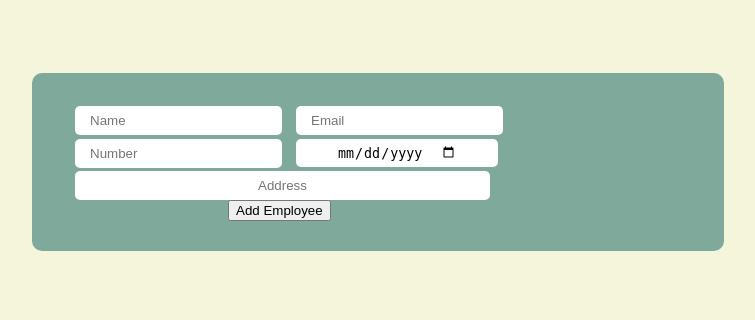
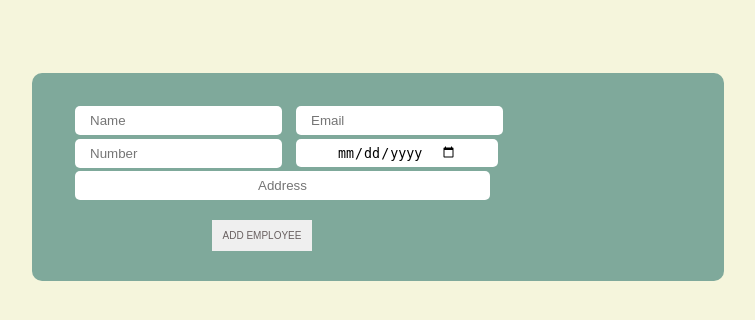
Before and after one commit to PromitSarker/CSE311_Project, a PHP site: page /AddEmployees.html in a window 1280 px wide. Shown: the part 162-482 px from the top of the page, without its empty margins (292-1047 px from the left). Run offline with PHP 8.4, Linux system fonts and the light colour scheme.

Commit message:
Final Issue

```diff
--- a/Login.php
+++ b/Login.php
@@ -27,7 +27,7 @@
       $count = mysqli_num_rows($result);
 
       if($count == 1) {
-         header('Location: login.php?redirect=plan1.php');
+         header('refresh:1;url=HomeScreen.php');
       }
       else {
          echo "Invalid Mail or Pass";
--- a/Stylesheet.css
+++ b/Stylesheet.css
@@ -22,9 +22,9 @@ table {
 }
 
 .content {
-	width:720px;
-	margin:0 auto 0 auto;
-	text-align:center;
+  width: 720px;
+  margin: 0 auto 0 auto;
+  text-align: center;
 }
 .login,
 .empadd {
@@ -39,7 +39,7 @@ table {
 }
 
 .forpass {
-   background-color: #7fa99b;
+  background-color: #7fa99b;
   padding: 30px 30px 30px 30px;
   border-radius: 10px;
   margin-right: auto;
@@ -49,8 +49,8 @@ table {
 }
 
 .logo {
-	float:right;
-	margin-right:30px;
+  float: right;
+  margin-right: 30px;
 }
 
 .td1 {
@@ -128,7 +128,15 @@ table {
 }
 
 .bemp {
-  margin-left: 166px;
+  margin-left: 150px;
+  margin-top: 20px;
+  cursor: pointer;
+  color: rgb(105, 96, 96);
+  font-size: 10px;
+  text-transform: uppercase;
+  width: 100px;
+  border: 0;
+  padding: 10px;
 }
 
 .baritem {
--- a/currentStock.php
+++ b/currentStock.php
@@ -1,3 +1,7 @@
+<?php
+ include("header.html");
+?>
+
 <!DOCTYPE html>
 <html lang="en">
 <head>
--- a/registration.php
+++ b/registration.php
@@ -35,6 +35,7 @@ if(isset($_POST['reg']))
     $user_check_query = "SELECT * FROM users WHERE name='$name' OR mail='$mail'";
     $result = mysqli_query($db, $user_check_query);
     $user = mysqli_fetch_assoc($result);
+  $count = mysqli_num_rows($result);
 
   if ($user)
   {
@@ -47,11 +48,16 @@ if(isset($_POST['reg']))
     }
   }
 
+  if($count == 1) {
+         header('refresh:1;url=Login.html');
+      }
+
   	$query = "INSERT INTO users (name, mail, password)
   			  VALUES('$name', '$mail', '$password')";
   	mysqli_query($db, $query);
 
     $_SESSION['name'] = $name;
   	$_SESSION['success'] = "You are now logged in";
+    header('location: Login.html');
 }
 ?>
--- a/server.php
+++ b/server.php
@@ -1,3 +1,3 @@
 <?php
-$db = mysqli_connect("localhost", "root", "", "database");
+$db = mysqli_connect("localhost", "root", "", "medicines");
 ?>
```
Also changed, not shown: Login.html (+18 -4 lines), Stock.html (+7 -18 lines), currentStock.css (+17 -13 lines), signup.html (+21 -4 lines), 1.png (deleted).
